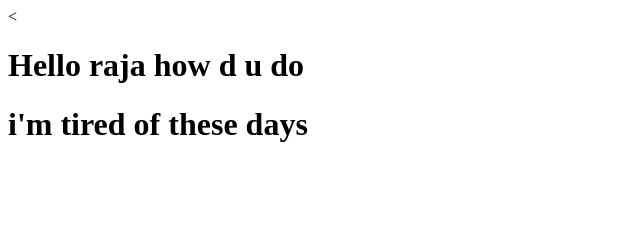
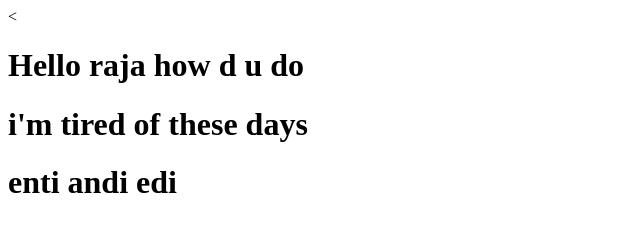
Before and after one commit to MithileshSV/mit-coursera-test, a plain HTML site: page index.html in a window 1280 px wide. Shown: the whole page, without its empty margins (0-640 px from the left). Drawn offline with Linux system fonts and the light colour scheme.

Commit message:
new version web file.

```diff
--- a/index.html
+++ b/index.html
@@ -2,10 +2,11 @@
 <html lang="en" dir="ltr">
   <head>
     <meta charset="utf-8">
-    <title>Hello raja</title>
+    <title>Hello raja whats up</title>
   </head>
   <body>
 <h1>Hello raja how d u do</h1>
 <h1>i'm tired of these days</h1>
+<h1>enti andi edi</h1>
   </body>
 </html>
```
